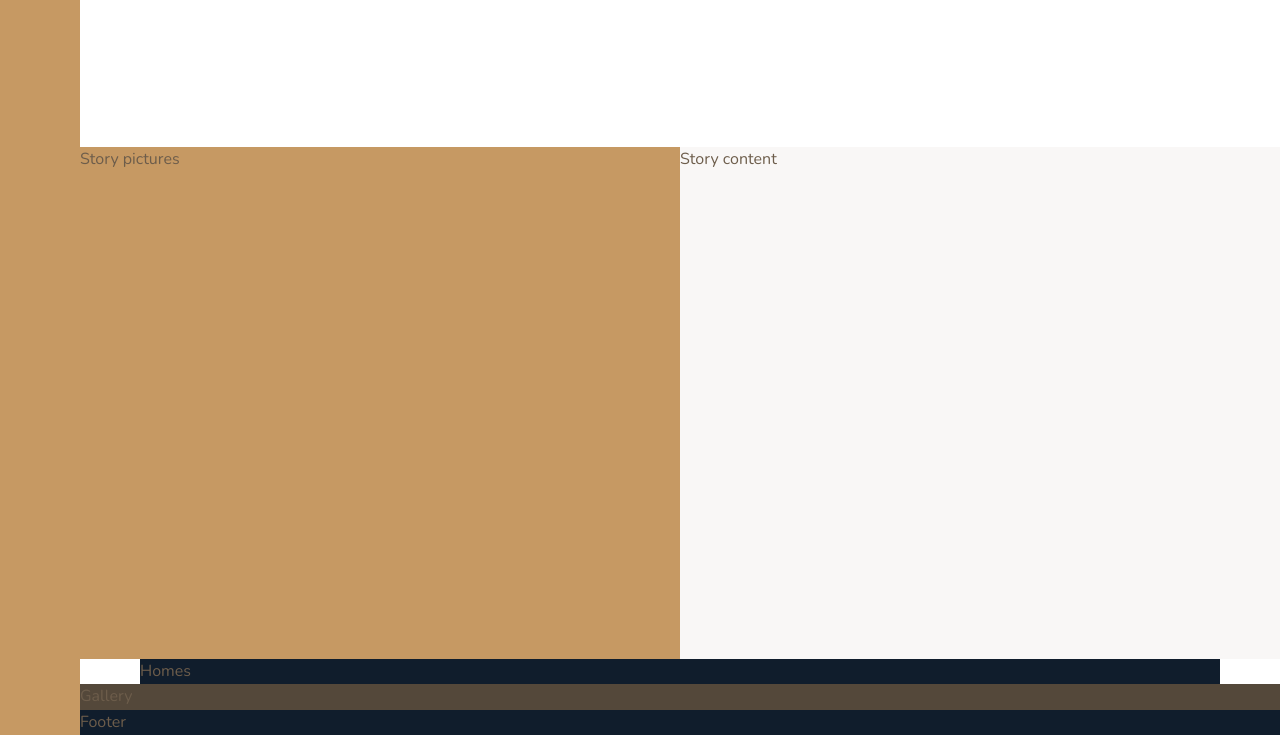
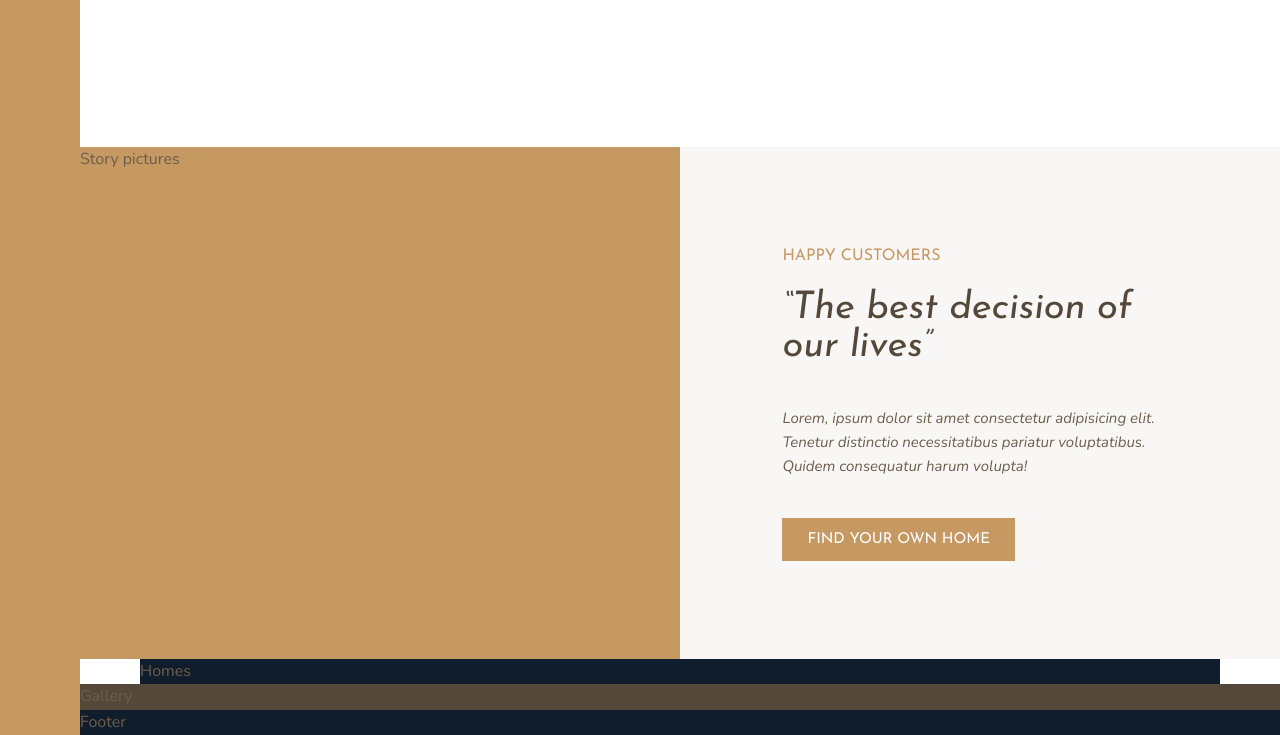
Before and after one commit to sonuram553/learning-css, a website: page index.html in a window 1280 px wide. Shown: the part 1151-1886 px from the top of the page. Drawn offline with nearby package versions, Linux system fonts and the light colour scheme.

Commit message:
Complete story-content section

```diff
--- a/index.html
+++ b/index.html
@@ -108,7 +108,21 @@
     </section>
 
     <section class="story__content">
-      Story content
+      <h3 class="heading-3 mb-s">
+        Happy Customers
+      </h3>
+
+      <h2 class="heading-2 heading-2_dark mb-m">
+        &ldquo;The best decision of our lives&rdquo;
+      </h2>
+
+      <p class="story__text mb-m">
+        Lorem, ipsum dolor sit amet consectetur adipisicing elit. Tenetur
+        distinctio necessitatibus pariatur voluptatibus. Quidem consequatur
+        harum volupta!
+      </p>
+
+      <button class="btn">Find your own home</button>
     </section>
 
     <section class="homes">
--- a/sass/_base.scss
+++ b/sass/_base.scss
@@ -44,3 +44,15 @@ body {
     [center-start] repeat(8, [col-start] minmax(min-content, 14rem) [col-end])
     [center-end] minmax(6rem, 1fr) [full-end];
 }
+
+.mb-s {
+  margin-bottom: 2rem;
+}
+
+.mb-m {
+  margin-bottom: 4rem;
+}
+
+.mb-l {
+  margin-bottom: 6rem;
+}
--- a/sass/_typography.scss
+++ b/sass/_typography.scss
@@ -9,10 +9,24 @@
 
 .heading-2 {
   @extend %heading;
+  font-size: 3.8rem;
+  font-style: italic;
+  line-height: 1;
+
+  &_light {
+    color: $color-grey-light-1;
+  }
+
+  &_dark {
+    color: $color-grey-dark-1;
+  }
 }
 
 .heading-3 {
   @extend %heading;
+  font-size: 1.6rem;
+  color: $color-primary;
+  text-transform: uppercase;
 }
 
 .heading-4 {
--- /dev/null
+++ b/sass/components/_btn.scss
@@ -0,0 +1,21 @@
+.btn {
+  color: white;
+  border: none;
+  border-radius: 0;
+  background-color: $color-primary;
+  font-family: $font-display;
+  font-size: 1.5rem;
+  text-transform: uppercase;
+  padding: 1.4rem 2.5rem;
+  cursor: pointer;
+  transition: all 0.12s ease-out;
+
+  &:focus {
+    outline: none;
+  }
+
+  &:hover {
+    transition: all 0.12s ease-in;
+    background-color: $color-primary-dark;
+  }
+}
--- a/sass/components/_story.scss
+++ b/sass/components/_story.scss
@@ -5,7 +5,24 @@
   }
 
   &__content {
+    padding: 4vw 8vw;
     background-color: $color-grey-light-1;
     grid-column: col-start 5 / full-end;
+
+    // Center contents using Flexbox
+    /* display: flex;
+    flex-direction: column;
+    justify-content: center;
+    align-items: flex-start; */
+
+    // Center contents using Grid
+    display: grid;
+    align-content: center;
+    justify-items: start;
+  }
+
+  &__text {
+    font-size: 1.5rem;
+    font-style: italic;
   }
 }
--- a/sass/main.scss
+++ b/sass/main.scss
@@ -10,3 +10,4 @@
 @import "./components/story";
 @import "./components/homes";
 @import "./components/gallery";
+@import "./components/btn";
```
Also changed, not shown: css/styles.css.
